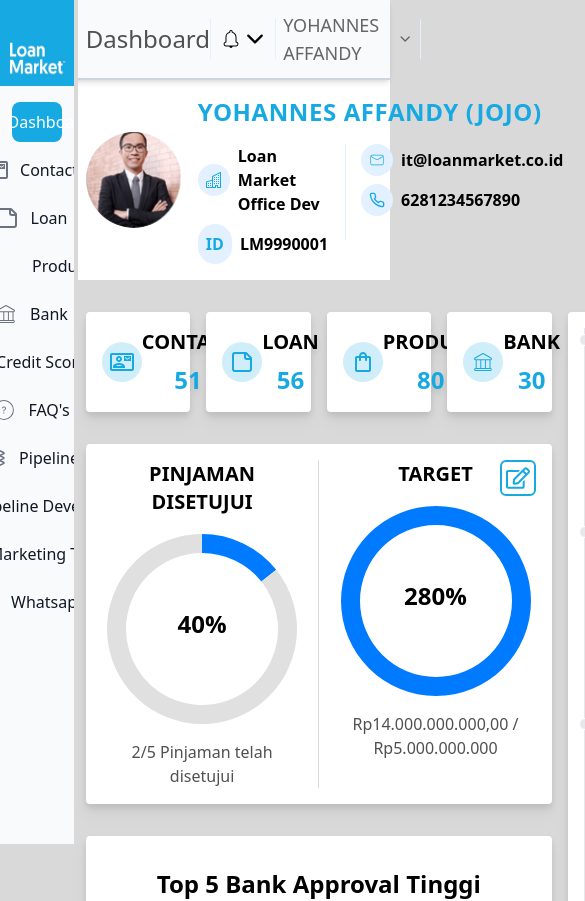
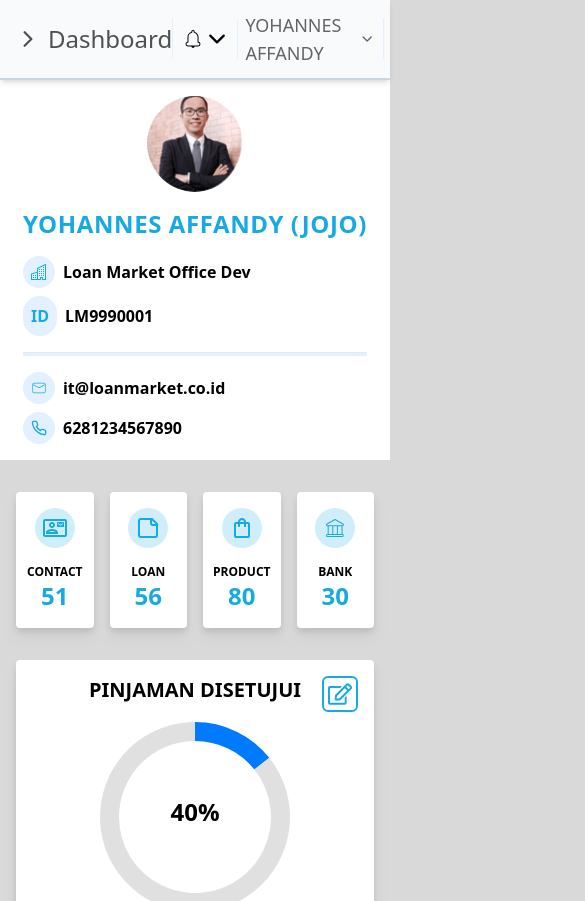
Before and after one commit to daffatabiano/PT.Loan-Market-Indonesia, a React (Vite) app: page /dashboard in a window 390 px wide. Shown: the top 901 px of the page, 585 px wide, since content can reach past the window. Built offline with nearby package versions, Linux system fonts and the light colour scheme.

Commit message:
feat(dashboard): responsive features

```diff
--- a/src/components/Cards/CardSummaryInfo.jsx
+++ b/src/components/Cards/CardSummaryInfo.jsx
@@ -12,12 +12,12 @@
   };
   return (
     <CardWrapper>
-      <div className="flex justify-around place-items-center">
-        <p className="p-2 rounded-full text-2xl bg-primary/20 text-primary">
+      <div className="flex md:flex-row flex-col  justify-around place-items-center">
+        <p className="p-2 rounded-full text-2xl mb-4 md:mb-0 bg-primary/20 text-primary">
           {icons[text]}
         </p>
-        <div className="flex flex-col gap-2 text-center font-bold  ">
-          <p className="text-xl text-black uppercase">{text}</p>
+        <div className="flex flex-col md:gap-2 flex-wrap text-center font-bold  ">
+          <p className="xl:text-xl text-xs  text-black uppercase">{text}</p>
           <p className="text-2xl font-bold text-primary">{total}</p>
         </div>
       </div>
--- a/src/components/Navbar.jsx
+++ b/src/components/Navbar.jsx
@@ -2,18 +2,27 @@
 import { useState } from 'react';
 import { BsBuildings } from 'react-icons/bs';
 import { CiBellOn, CiMail } from 'react-icons/ci';
-import { IoChevronDown } from 'react-icons/io5';
+import { IoChevronDown, IoChevronForward } from 'react-icons/io5';
 import { ProfilePicture } from '../assets';
 import { FiPhone } from 'react-icons/fi';
 
-export default function Navbar() {
+export default function Navbar({ sidebarHandler, title }) {
   const [bellOpen, setBellOpen] = useState(false);
   const [profileOpen, setProfileOpen] = useState(false);
 
   return (
     <nav className="w-full">
-      <div className="bg-sidebar border-b-2 z-10 ps-[22%] border-slate-300 sticky top-0 left-0 right-0 w-full p-4 h-20 flex justify-between items-center shadow-md">
-        <h1 className="text-[#4F5051] text-2xl w-fit font-thin ">Dashboard</h1>
+      <div className="bg-sidebar border-b-2 z-10 md:ps-[22%] ps-4 border-slate-300 sticky top-0 left-0 right-0 w-full p-4 h-20 flex justify-between items-center shadow-md">
+        <h1 className="text-[#4F5051] text-2xl w-fit font-thin flex gap-2 capitalize ">
+          {' '}
+          <button
+            onClick={sidebarHandler}
+            type="button"
+            className="md:hidden bg-transparent ">
+            <IoChevronForward />
+          </button>
+          {title}
+        </h1>
         <div className="flex items-center gap-2">
           <hr className="w-[1px] h-10 bg-[#E2F0FF]" />
 
@@ -62,7 +71,7 @@
 
 export function Header() {
   return (
-    <header className="flex ps-[22%] bg-white py-4 sticky top-0 left-0 right-0 w-full items-center gap-4 justify-start">
+    <header className="flex md:ps-[22%] md:flex-row flex-col px-4 bg-white py-4 sticky top-0 left-0 right-0 w-full items-center gap-4 justify-start">
       <img
         src={ProfilePicture}
         alt="profile"
@@ -72,7 +81,7 @@
         <h1 className="text-2xl font-bold text-primary uppercase tracking-wide">
           Yohannes Affandy (JOJO)
         </h1>
-        <div className="flex gap-4 pt-4">
+        <div className="flex gap-4 pt-4 md:flex-row flex-col">
           <div className="flex flex-col gap-2">
             <InformationsField
               icon={<BsBuildings />}
@@ -80,7 +89,7 @@
             />
             <InformationsField icon={'ID'} text="LM9990001" />
           </div>
-          <hr className="w-[1px] h-24 bg-[#E2F0FF]" />
+          <hr className="md:w-[1px] md:h-24 w-full h-1 bg-[#E2F0FF]" />
           <div className="flex flex-col gap-2">
             <InformationsField icon={<CiMail />} text="it@loanmarket.co.id" />
             <InformationsField icon={<FiPhone />} text="6281234567890" />
--- a/src/components/Sidebar.jsx
+++ b/src/components/Sidebar.jsx
@@ -2,12 +2,24 @@
 import { CompanyLogo } from '../assets';
 import { sidebarItems } from '../datas/sidebar-datas';
 import { Sidebar } from 'flowbite-react';
+import { FaChevronLeft } from 'react-icons/fa';
 
-export default function SidebarCustom() {
+export default function SidebarCustom({ open, setOpen }) {
   const currentPath = useLocation().pathname;
 
   return (
-    <aside className="h-screen fixed z-50 bg-sidebar w-1/5 flex flex-col border-e-4 border-[#d9d9d9]">
+    <aside
+      className={`h-screen fixed z-50 transition transform duration-300 ease-in-out bg-sidebar md:w-1/5 flex flex-col border-e-4 border-[#d9d9d9] ${
+        open ? 'translate-x-0 w-full ' : '-translate-x-full w-full'
+      } md:translate-x-0 `}>
+      {open && (
+        <button
+          type="button"
+          onClick={setOpen}
+          className="absolute top-4 right-4 p-1 rounded-md bg-transparent text-2xl border-2 border-primary text-primary">
+          <FaChevronLeft />
+        </button>
+      )}
       <img src={CompanyLogo} alt="company-logo" className="w-24 h-24 mx-auto" />
       <Sidebar
         className="h-full w-full"
--- a/src/layouts/DashboardLayout.jsx
+++ b/src/layouts/DashboardLayout.jsx
@@ -1,13 +1,20 @@
+import { useState } from 'react';
 import Navbar from '../components/Navbar';
 import SidebarCustom from '../components/Sidebar';
+import { useLocation } from 'react-router-dom';
 
 export default function DashboardLayout(prop) {
   const { children } = prop;
+  const [open, setOpen] = useState(false);
+  const currentPath = useLocation().pathname;
+
+  const title = currentPath.split('/')[1];
+
   return (
     <>
-      <SidebarCustom />
-      <Navbar />
-      <div className="ps-[22%] pt-8 w-full h-full">{children}</div>
+      <SidebarCustom open={open} setOpen={() => setOpen((curr) => !curr)} />
+      <Navbar title={title} sidebarHandler={() => setOpen((curr) => !curr)} />
+      <div className="md:ps-[22%] ps-4 pt-8 w-full h-full">{children}</div>
     </>
   );
 }
--- a/src/pages/Dashboard.jsx
+++ b/src/pages/Dashboard.jsx
@@ -10,7 +10,7 @@
 export default function Dashboard() {
   return (
     <DashboardLayout>
-      <div className="flex gap-4 xl:gap-8 pe-4">
+      <div className="flex gap-4 flex-col md:flex-row xl:gap-8 pe-4">
         <div className=" flex flex-col gap-8">
           <div className="grid grid-cols-4 gap-4">
             {cardSummaryData.map((item) => (
@@ -28,7 +28,7 @@
               className="absolute top-4 right-4 p-1 rounded-md bg-transparent text-2xl border-2 border-primary text-primary">
               <FaRegEdit className="text-2xl" />
             </button>
-            <div className="flex gap-4">
+            <div className="flex gap-4 md:flex-row flex-col">
               <div className="flex flex-col place-items-center gap-2 w-full">
                 <h1 className="text-xl font-bold uppercase text-center">
                   pinjaman disetujui
@@ -52,12 +52,13 @@
               </div>
             </div>
           </CardWrapper>
+
           <CardWrapper>
             <h1 className="text-2xl font-bold text-center pb-16 pt-4">
               Top 5 Bank Approval Tinggi
             </h1>
 
-            <div className="w-full flex justify-center items-center place-items-center">
+            <div className="w-full flex pb-8 justify-center items-center place-items-center">
               <BarChart />
             </div>
           </CardWrapper>
```
